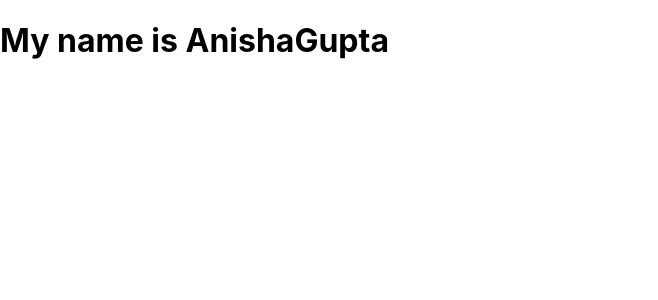
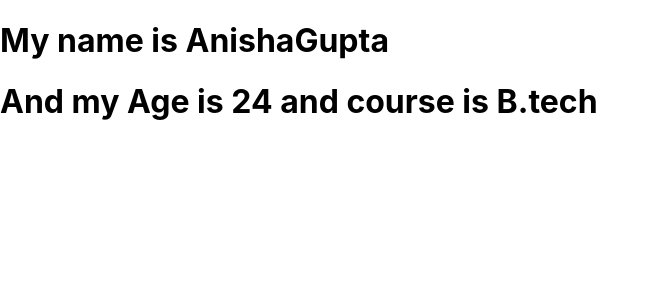
Before and after one commit to Anishaagupta/Practice, a React (Create React App) app: page / in a window 1280 px wide. Shown: the top 300 px of the page, without its empty margins (0-658 px from the left). Built offline with nearby package versions, Linux system fonts and the light colour scheme.

Commit message:
another commit with context(useContext)

```diff
--- a/src/App.js
+++ b/src/App.js
@@ -10,6 +10,8 @@ import CompA from './Context/Index';
 
 const FirstName = createContext();
 const LastName = createContext();
+const Age = createContext();
+const Course = createContext();
 
 function App() {
   return (
@@ -26,7 +28,11 @@ function App() {
       <FirstName.Provider value='Anisha'>
         {/**This is how useContext is used */}
         <LastName.Provider value='Gupta'>
-          <CompA />
+          <Age.Provider value={24}>
+            <Course.Provider value='B.tech'>
+              <CompA />
+            </Course.Provider>
+          </Age.Provider>
         </LastName.Provider>
       </FirstName.Provider>
     </div>
@@ -34,4 +40,4 @@ function App() {
 }
 
 export default App;
-export { FirstName, LastName };
+export { FirstName, LastName, Age, Course };
--- a/src/Context/compA.jsx
+++ b/src/Context/compA.jsx
@@ -1,15 +1,20 @@
 import React, { useContext } from 'react';
-import { FirstName, LastName } from '../App';
+import { FirstName, LastName, Age, Course } from '../App';
 
 const CompA = () => {
   const fname = useContext(FirstName); //This is how useContext is used
   const lname = useContext(LastName);
+  const age = useContext(Age);
+  const course = useContext(Course);
   return (
     <div>
       <h1>
         My name is {fname}
         {lname}
       </h1>
+      <h1>
+        And my Age is {age} and course is {course}
+      </h1>
     </div>
   );
 };
```
